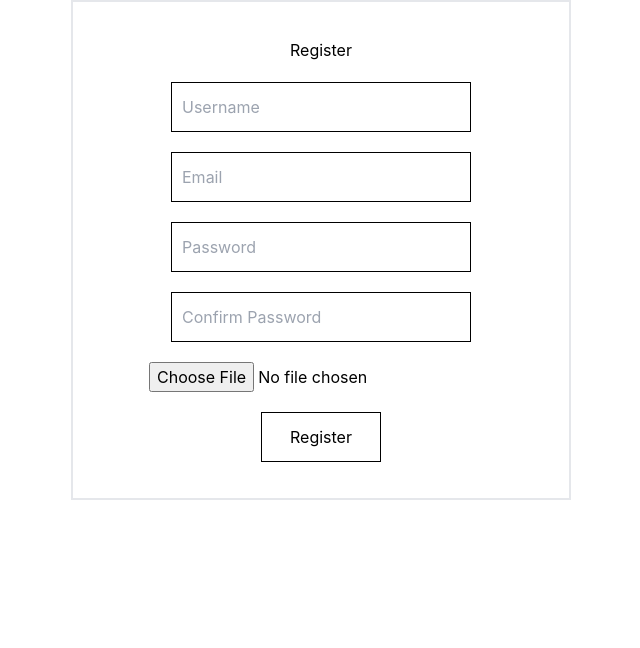
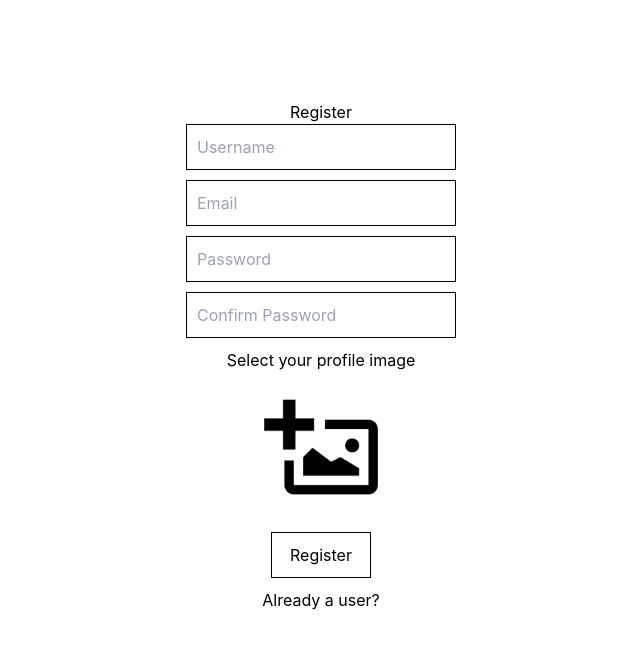
Before and after one commit to LalaChristl/ChatLHR, a React (Create React App) app in the folder client/: page /register in a window 1280 px wide. Shown: the top 648 px of the page, without its empty margins (319-959 px from the left). Built offline with nearby package versions, Linux system fonts and the light colour scheme; no server answers.

Commit message:
register css

```diff
--- a/client/src/pages/Register.js
+++ b/client/src/pages/Register.js
@@ -1,9 +1,12 @@
 import "../styles/Loading.css";
+import "./../styles/Register.css";
+
 import axios from "axios";
 import { useState, useContext } from "react";
 import { useNavigate } from "react-router-dom";
 import Loading from "../components/Loading";
 import { Context } from "../Context";
+import addPhoto from "../images/add_photo.png";
 
 const Register = () => {
   const navigate = useNavigate();
@@ -27,7 +30,7 @@ const Register = () => {
 
     if (password !== confirmPassword) alert("Passwords do not match");
 
-    if (response.data.success) navigate("/");
+    if (response.data.status === "success") navigate("/");
   };
 
   const handleUpload = (img) => {
@@ -59,30 +62,34 @@ const Register = () => {
     }
   };
 
+  const handleAlreadyUser = () => {
+    navigate("/");
+  };
+
   return (
-    <div className="flex justify-center">
-      <div className="flex flex-col justify-center items-center gap-[20px] border-[2px] border-grey h-[500px] w-[500px]">
+    <div>
+      <div className="register-container">
         <h1>Register</h1>
         <input
           type="username"
           placeholder="Username"
           value={data.username}
           onChange={(e) => setData({ ...data, username: e.target.value })}
-          className="border-[1px] border-black h-[50px] w-[300px] p-[10px]"
+          className="register-input"
         />
         <input
           type="email"
           placeholder="Email"
           value={data.email}
           onChange={(e) => setData({ ...data, email: e.target.value })}
-          className="border-[1px] border-black h-[50px] w-[300px] p-[10px]"
+          className="register-input"
         />
         <input
           type="password"
           placeholder="Password"
           value={data.password}
           onChange={(e) => setData({ ...data, password: e.target.value })}
-          className="border-[1px] border-black h-[50px] w-[300px] p-[10px]"
+          className="register-input"
         />
         <input
           type="password"
@@ -91,24 +98,32 @@ const Register = () => {
           onChange={(e) =>
             setData({ ...data, confirmPassword: e.target.value })
           }
-          className="border-[1px] border-black h-[50px] w-[300px] p-[10px]"
+          className="register-input"
         />
 
-        <input
-          type="file"
-          accept="image/*"
-          onChange={(e) => handleUpload(e.target.files[0])}
-        />
+        <label>
+          Select your profile image
+          <input
+            type="file"
+            accept="image/*"
+            className="hidden"
+            onChange={(e) => handleUpload(e.target.files[0])}
+          />
+        </label>
+
+        <img className="register-image" src={data.image || addPhoto} alt="" />
 
         {hidePopup && <Loading />}
 
         <button
           type="submit"
           onClick={handleRegister}
-          className="border-[1px] border-black h-[50px] w-[120px]"
+          className="register-button"
         >
           Register
         </button>
+
+        <p onClick={handleAlreadyUser}>Already a user?</p>
       </div>
     </div>
   );
--- a/client/src/styles/Loading.css
+++ b/client/src/styles/Loading.css
@@ -12,7 +12,7 @@
   top: 30%;
   left: 50%;
   transform: translateX(-50%);
-  height: 20rem;
+  height: 25rem;
   background-color: aqua;
   text-align: center;
   padding: 5rem;
--- /dev/null
+++ b/client/src/styles/Register.css
@@ -0,0 +1,32 @@
+.register-container {
+  width: 500px;
+  height: 600px;
+  align-items: center;
+  display: flex;
+  flex-direction: column;
+  position: fixed;
+  top: 50%;
+  left: 50%;
+  transform: translate(-50%, -50%);
+}
+
+.register-input {
+  margin: 0 0 10px 0;
+  border: 1px solid black;
+  padding: 10px;
+}
+
+.register-image {
+  width: 150px;
+  height: 150px;
+  object-fit: cover;
+  border-radius: 50%;
+  margin: 0 0 10px 0;
+}
+
+.register-button {
+  width: 100px;
+  border: 1px solid black;
+  padding: 10px;
+  margin: 0 0 10px 0;
+}
```
Also changed, not shown: client/src/images/add_photo.png (added), 1 other file (tests, documents, lock files or other folders).
